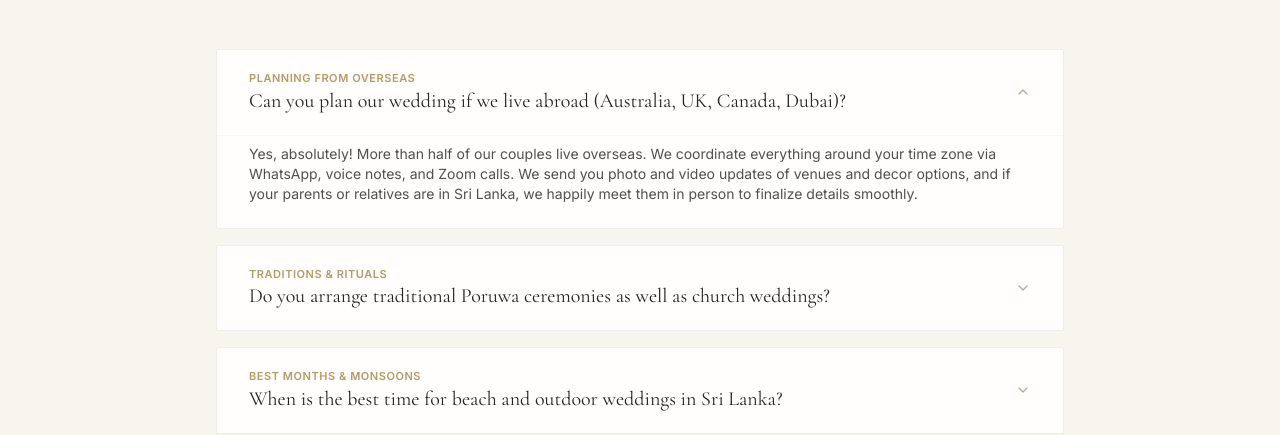
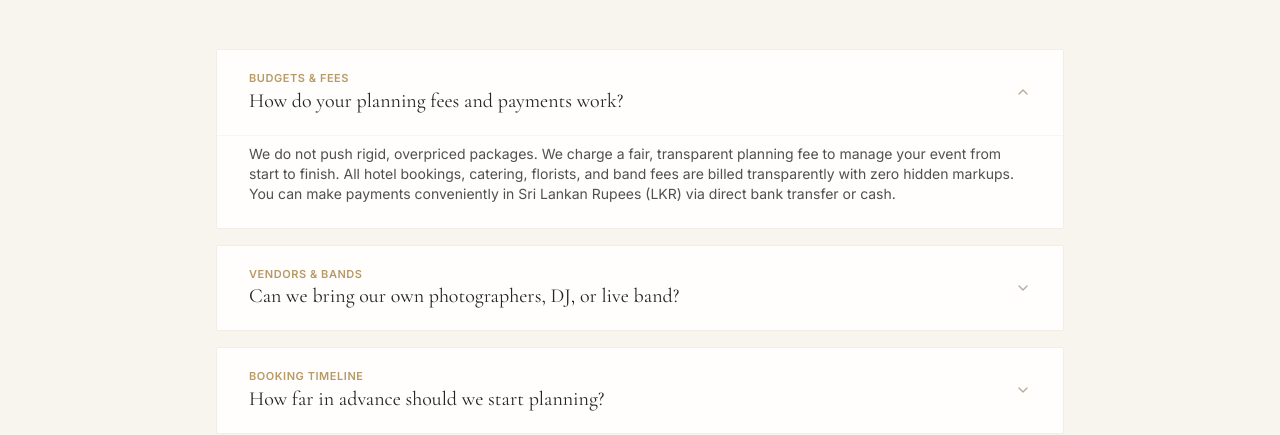
Before and after one commit to VIDORA-Events/Vidora-Events, a React (Vite) app in the folder client/: page /faq in a window 1280 px wide. Shown: the part 393-828 px from the top of the page. Built offline with nearby package versions, Linux system fonts and the light colour scheme; no server answers.

Commit message:
Render FAQs directly from hardcoded defaultFaqs without database dependency

```diff
--- a/client/src/pages/FaqPage.tsx
+++ b/client/src/pages/FaqPage.tsx
@@ -1,45 +1,42 @@
-import React, { useState, useEffect } from 'react';
+import React, { useState } from 'react';
 import { Link } from 'react-router-dom';
 import { ChevronDown, Sparkles, ArrowRight, Phone } from 'lucide-react';
-import { fetchFaqs } from '../services/api.js';
 import { Faq } from '../types/index.js';
 
 export const FaqPage: React.FC = () => {
-  const [faqs, setFaqs] = useState<Faq[]>([]);
   const [openId, setOpenId] = useState<string | null>(null);
-  const [loading, setLoading] = useState(true);
 
   const defaultFaqs: Faq[] = [
-    {
-      id: 'f1',
-      category: 'Planning From Overseas',
-      question: 'Can you plan our wedding if we live abroad (Australia, UK, Canada, Dubai)?',
-      answer:
-        'Yes, absolutely! More than half of our couples live overseas. We coordinate everything around your time zone via WhatsApp, voice notes, and Zoom calls. We send you photo and video updates of venues and decor options, and if your parents or relatives are in Sri Lanka, we happily meet them in person to finalize details smoothly.',
-      sortOrder: 1,
-    },
-    {
-      id: 'f2',
-      category: 'Traditions & Rituals',
-      question: 'Do you arrange traditional Poruwa ceremonies as well as church weddings?',
-      answer:
-        'Yes, we manage traditional Sinhala Poruwa ceremonies, Tamil Hindu weddings, Christian church weddings, and civil registrations. For Poruwa ceremonies, we provide custom wooden Poruwas decorated with fresh Saman Pichcha (jasmine) and lotus flowers, coordinated traditional Magul Bera drummers, Kandyan dancers, Jayamangala Gatha, and Ashtaka reciters.',
-      sortOrder: 2,
-    },
-    {
-      id: 'f3',
-      category: 'Best Months & Monsoons',
-      question: 'When is the best time for beach and outdoor weddings in Sri Lanka?',
-      answer:
-        'The best weather for beach and outdoor coastal celebrations is from December to late April, offering sunny skies, calm waters, and dry evening breezes. If you are planning an event during other months, we recommend climate-controlled luxury ballrooms or scenic hill-country estates.',
-      sortOrder: 3,
-    },
+    // {
+    //   id: 'f1',
+    //   category: 'Planning From Overseas',
+    //   question: 'Can you plan our wedding if we live abroad (Australia, UK, Canada, Dubai)?',
+    //   answer:
+    //     'Yes, absolutely! More than half of our couples live overseas. We coordinate everything around your time zone via WhatsApp, voice notes, and Zoom calls. We send you photo and video updates of venues and decor options, and if your parents or relatives are in Sri Lanka, we happily meet them in person to finalize details smoothly.',
+    //   sortOrder: 1,
+    // },
+    // {
+    //   id: 'f2',
+    //   category: 'Traditions & Rituals',
+    //   question: 'Do you arrange traditional Poruwa ceremonies as well as church weddings?',
+    //   answer:
+    //     'Yes, we manage traditional Sinhala Poruwa ceremonies, Tamil Hindu weddings, Christian church weddings, and civil registrations. For Poruwa ceremonies, we provide custom wooden Poruwas decorated with fresh Saman Pichcha (jasmine) and lotus flowers, coordinated traditional Magul Bera drummers, Kandyan dancers, Jayamangala Gatha, and Ashtaka reciters.',
+    //   sortOrder: 2,
+    // },
+    // {
+    //   id: 'f3',
+    //   category: 'Best Months & Monsoons',
+    //   question: 'When is the best time for beach and outdoor weddings in Sri Lanka?',
+    //   answer:
+    //     'The best weather for beach and outdoor coastal celebrations is from December to late April, offering sunny skies, calm waters, and dry evening breezes. If you are planning an event during other months, we recommend climate-controlled luxury ballrooms or scenic hill-country estates.',
+    //   sortOrder: 3,
+    // },
     {
       id: 'f4',
       category: 'Budgets & Fees',
       question: 'How do your planning fees and payments work?',
       answer:
-        'We do not push rigid, overpriced packages. We charge a fair, transparent planning fee to manage your event from start to finish. All hotel bookings, catering, florists, and band fees are billed transparently with zero hidden markups. You can make payments conveniently in Sri Lankan Rupees (LKR) or foreign currency (USD, AUD, GBP, EUR) via direct bank transfer or card.',
+        'We do not push rigid, overpriced packages. We charge a fair, transparent planning fee to manage your event from start to finish. All hotel bookings, catering, florists, and band fees are billed transparently with zero hidden markups. You can make payments conveniently in Sri Lankan Rupees (LKR) via direct bank transfer or cash.',
       sortOrder: 4,
     },
     {
@@ -60,23 +57,7 @@ export const FaqPage: React.FC = () => {
     },
   ];
 
-  useEffect(() => {
-    async function load() {
-      try {
-        const res = await fetchFaqs();
-        if (res.success && res.data.faqs?.length) {
-          setFaqs(res.data.faqs);
-        } else {
-          setFaqs(defaultFaqs);
-        }
-      } catch (err) {
-        setFaqs(defaultFaqs);
-      } finally {
-        setLoading(false);
-      }
-    }
-    load();
-  }, []);
+  const faqs = defaultFaqs;
 
   const toggleAccordion = (id: string) => {
     setOpenId(openId === id ? null : id);
```
